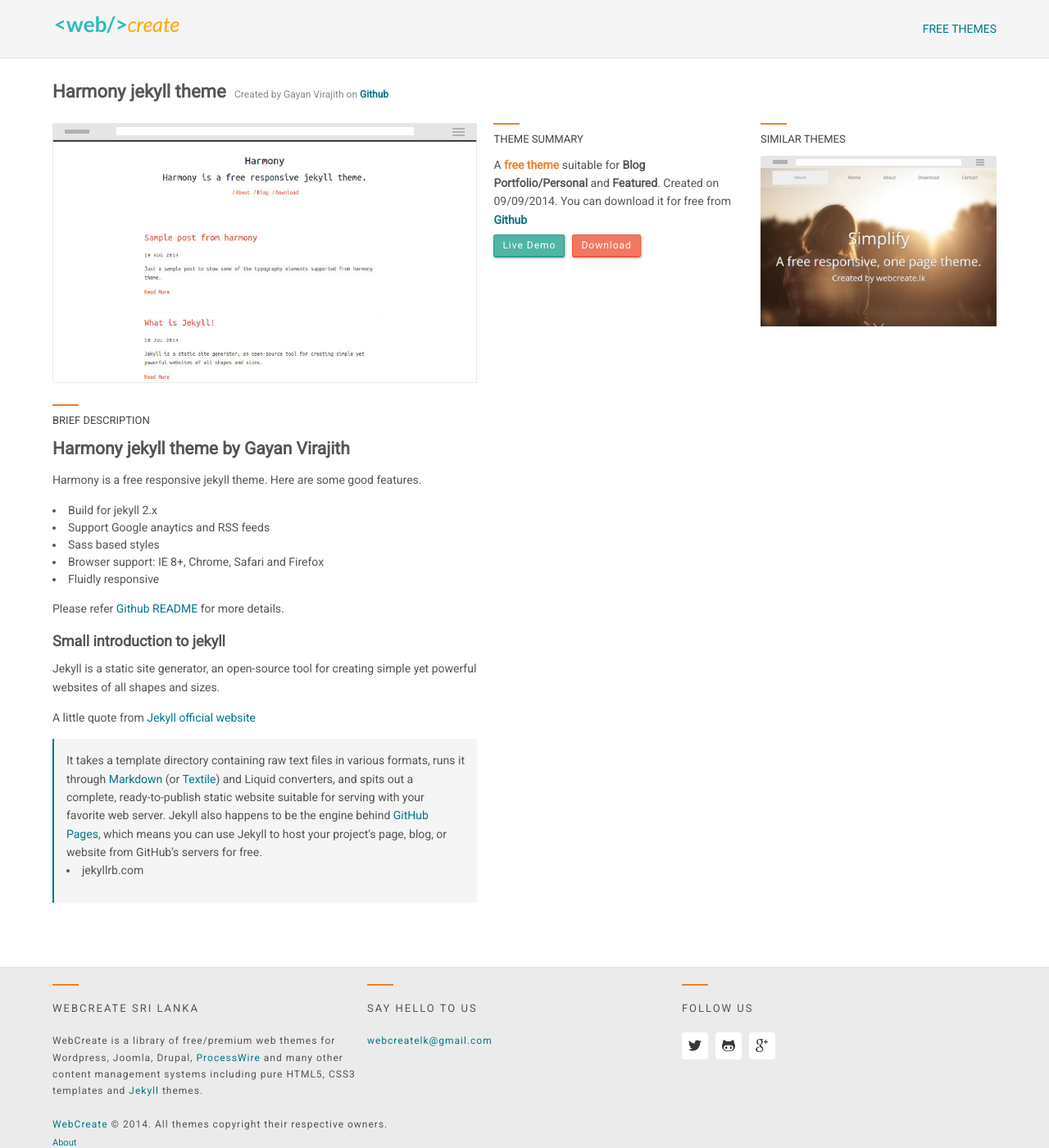
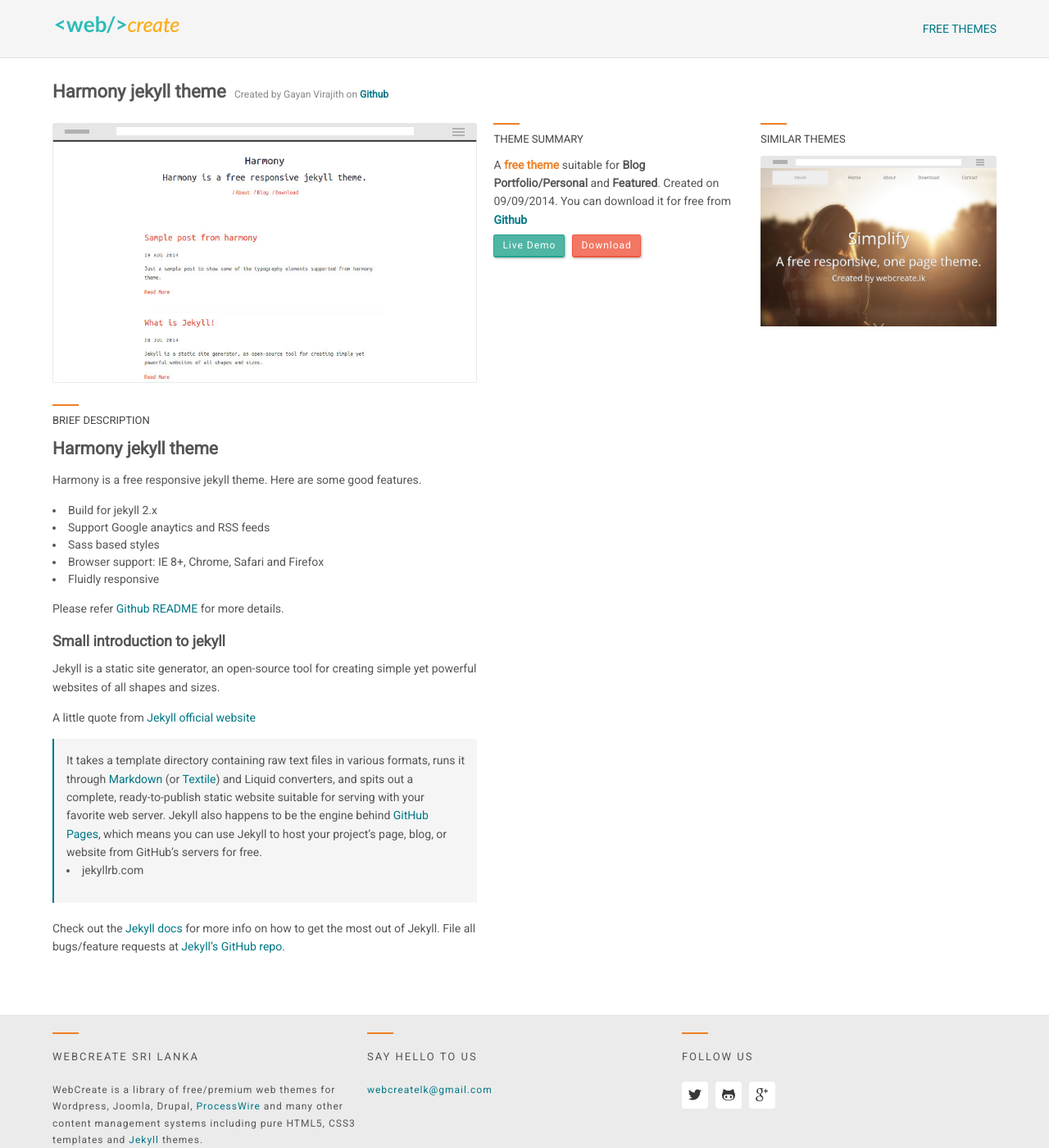
Before and after one commit to web-create/web-create.github.io, a Jekyll site: the page built from _posts/2014-09-29-harmony-jekyll-theme.markdown, in a window 1280 px wide and 1400 px high. Shown: the whole window at 82% size. Built offline with Jekyll 4.4.1, drawn with Linux system fonts in a browser that asks for light colours; nearby versions of some CDN libraries.

Commit message:
Change h2 heading of the post

```diff
--- a/_posts/2014-09-29-harmony-jekyll-theme.markdown
+++ b/_posts/2014-09-29-harmony-jekyll-theme.markdown
@@ -4,7 +4,7 @@
 permalink: /harmony-jekyll-theme
 thumbnail: harmony-thumb.jpg
 author: Gayan Virajith
-liveDemoUrl: http://gayanvirajith.github.io
+liveDemoUrl: http://gayanvirajith.github.io/harmony
 downloadOrPurchaseUrl: https://github.com/web-create/harmony/releases/latest
 themeHomePageName: Github
 themeHomePageUrl: http://github.com
@@ -23,7 +23,7 @@
  - Free
 ---
 
-## Harmony jekyll theme by Gayan Virajith
+## Harmony jekyll theme
 
 Harmony is a free responsive jekyll theme. Here are some good features.
 
@@ -44,6 +44,8 @@
 > It takes a template directory containing raw text files in various formats, runs it through [Markdown][markdown] (or [Textile][textile]) and Liquid converters, and spits out a complete, ready-to-publish static website suitable for serving with your favorite web server. Jekyll also happens to be the engine behind [GitHub Pages][github-pages], which means you can use Jekyll to host your project’s page, blog, or website from GitHub’s servers for free.
 > - jekyllrb.com
 
+Check out the [Jekyll docs][jekyll] for more info on how to get the most out of Jekyll. File all bugs/feature requests at [Jekyll's GitHub repo][jekyll-gh].
+
 [readme]: https://github.com/gayanvirajith/harmony
 [jekyllrb]: http://jekyllrb.com/
 [jekyll-gh]: https://github.com/mojombo/jekyll
```
